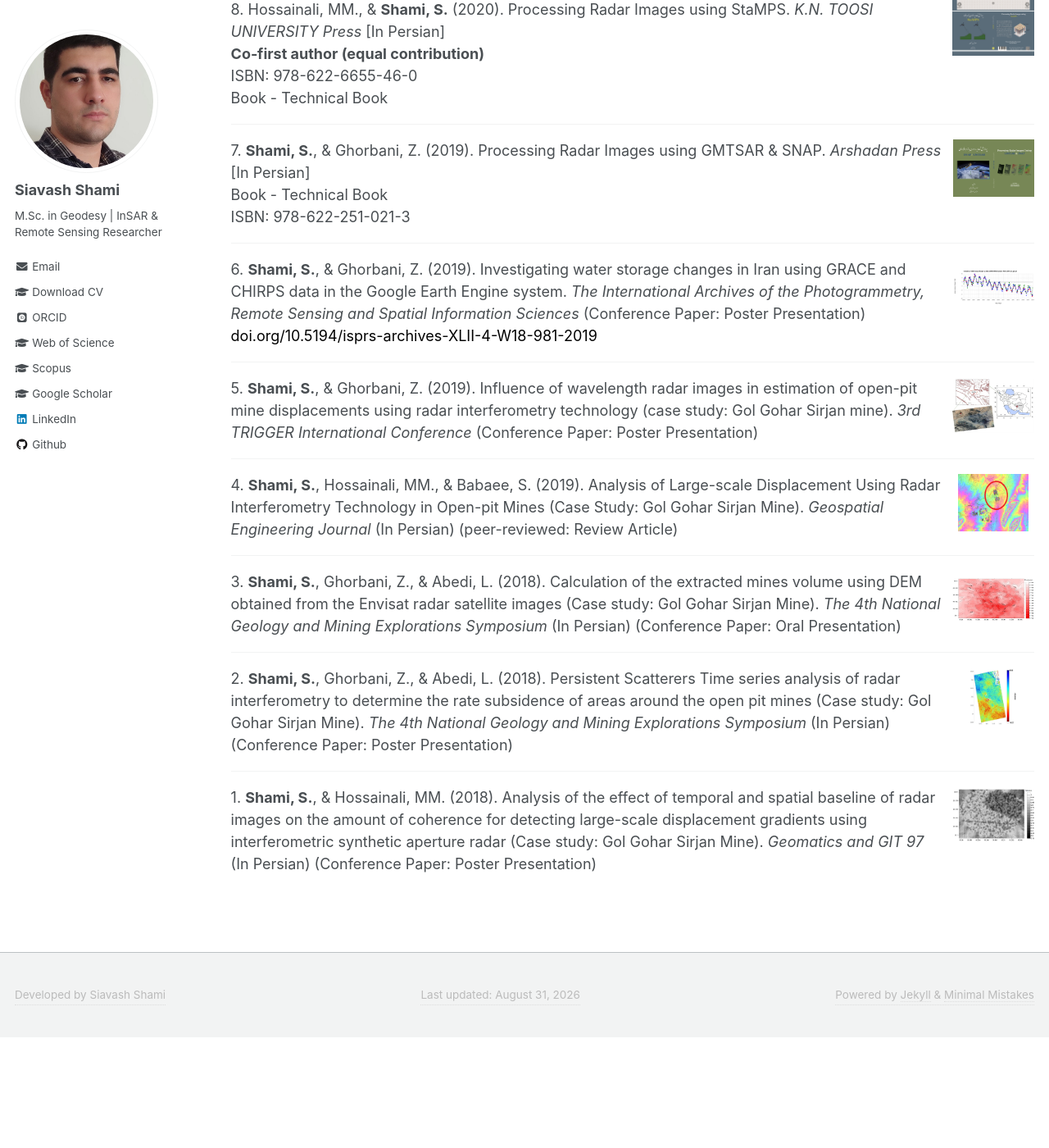
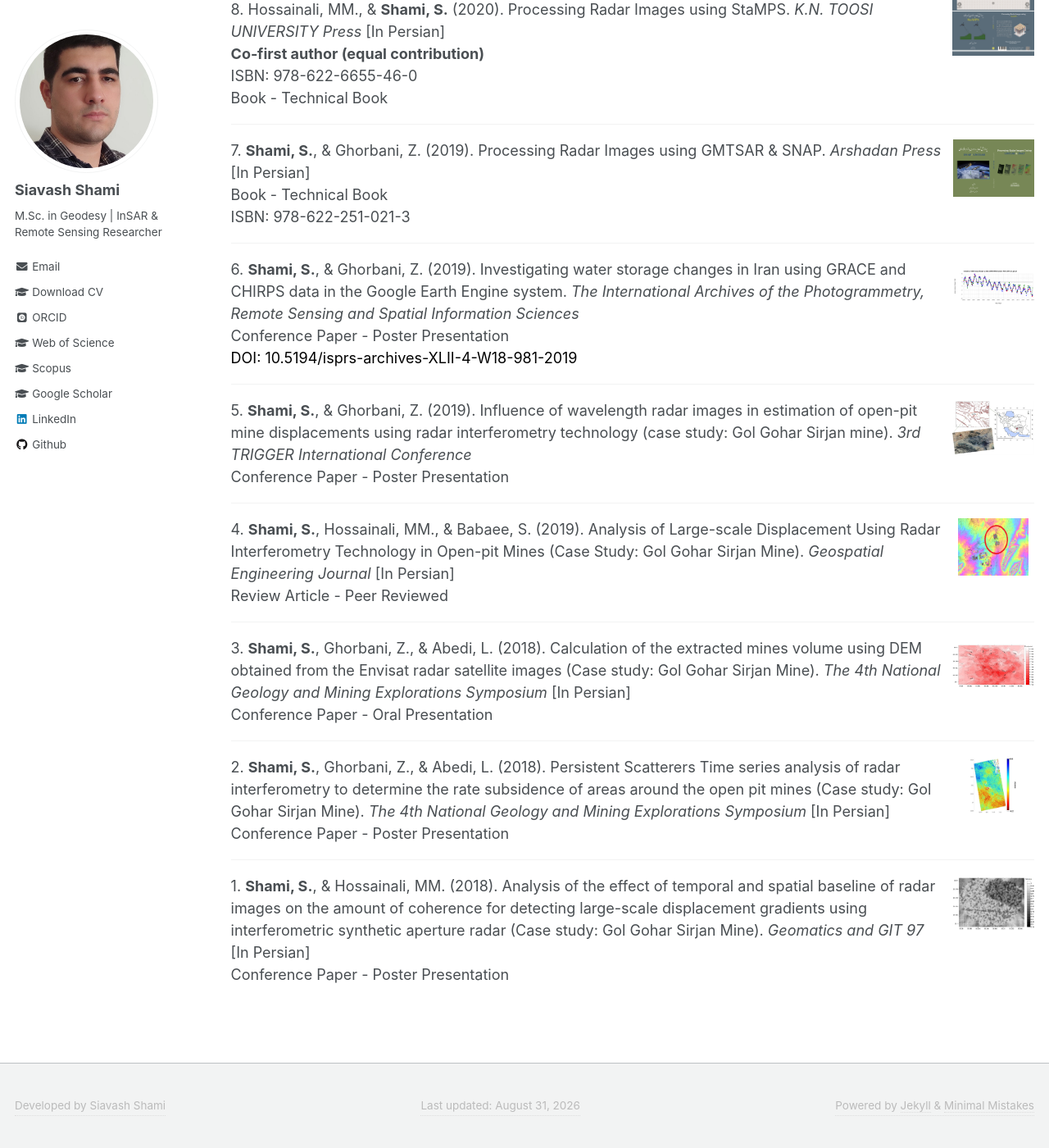
Before and after one commit to siavashshami/siavashshami.github.io, a Jekyll site: the page built from _pages/publications.md, in a window 1280 px wide and 1400 px high, scrolled down 1668 px. Shown: the whole window at 82% size. Built offline with Jekyll 4.4.1, drawn with Linux system fonts in a browser that asks for light colours; some web fonts are replaced; before the commit the page ends 2933 px from its top, so only the background shows below that.

Commit message:
Update publications.md

```diff
--- a/_pages/publications.md
+++ b/_pages/publications.md
@@ -28,14 +28,14 @@ author_profile: true
 ---
 <div class="pub-item" style="display: flex; align-items: flex-start; gap: 10px;"> <div class="pub-text" style="flex-grow: 1;"> 7. <strong>Shami, S.</strong>, & Ghorbani, Z. (2019). Processing Radar Images using GMTSAR & SNAP. <i>Arshadan Press</i> [In Persian]<br> Book - Technical Book <br>ISBN: 978-622-251-021-3<a target="_blank" style="text-decoration:none; color: blue;"></a>  </div> <div class="pub-image" style="flex-shrink: 0;"> <a target="_blank" rel="noopener noreferrer" style="display: inline-block;"> <img src="/images/7.png" alt="main_page_banner" style="height: 70px; width: 100px; max-width: 100%; object-fit: contain; display: block;" /> </a> </div> </div>
 ---
-<div class="pub-item" style="display: flex; align-items: flex-start; gap: 10px;"> <div class="pub-text" style="flex-grow: 1;"> 6. <strong>Shami, S.</strong>, & Ghorbani, Z. (2019). Investigating water storage changes in Iran using GRACE and CHIRPS data in the Google Earth Engine system. <i>The International Archives of the Photogrammetry, Remote Sensing and Spatial Information Sciences</i> (Conference Paper: Poster Presentation) <br> <a href="https://doi.org/10.5194/isprs-archives-XLII-4-W18-981-2019" target="_blank" style="text-decoration:none; color: black;">doi.org/10.5194/isprs-archives-XLII-4-W18-981-2019</a> </div> <div class="pub-image" style="flex-shrink: 0;"> <a target="_blank" rel="noopener noreferrer" style="display: inline-block;"> <img src="/images/6.png" alt="main_page_banner" style="height: 70px; width: 100px; max-width: 100%; object-fit: contain; display: block;" /> </a> </div> </div>
+<div class="pub-item" style="display: flex; align-items: flex-start; gap: 10px;"> <div class="pub-text" style="flex-grow: 1;"> 6. <strong>Shami, S.</strong>, & Ghorbani, Z. (2019). Investigating water storage changes in Iran using GRACE and CHIRPS data in the Google Earth Engine system. <i>The International Archives of the Photogrammetry, Remote Sensing and Spatial Information Sciences</i><br> Conference Paper - Poster Presentation<br> <a href="https://doi.org/10.5194/isprs-archives-XLII-4-W18-981-2019" target="_blank" style="text-decoration:none; color: black;">DOI: 10.5194/isprs-archives-XLII-4-W18-981-2019</a> </div> <div class="pub-image" style="flex-shrink: 0;"> <a target="_blank" rel="noopener noreferrer" style="display: inline-block;"> <img src="/images/6.png" alt="main_page_banner" style="height: 70px; width: 100px; max-width: 100%; object-fit: contain; display: block;" /> </a> </div> </div>
 ---
-<div class="pub-item" style="display: flex; align-items: flex-start; gap: 10px;"> <div class="pub-text" style="flex-grow: 1;"> 5. <strong>Shami, S.</strong>, & Ghorbani, Z. (2019). Influence of wavelength radar images in estimation of open-pit mine displacements using radar interferometry technology (case study: Gol Gohar Sirjan mine). <i>3rd TRIGGER International Conference</i> (Conference Paper: Poster Presentation) <br> <a target="_blank" style="text-decoration:none; color: blue;"></a> </div> <div class="pub-image" style="flex-shrink: 0;"> <a target="_blank" rel="noopener noreferrer" style="display: inline-block;"> <img src="/images/5.png" alt="main_page_banner" style="height: 70px; width: 100px; max-width: 100%; object-fit: contain; display: block;" /> </a> </div> </div>
+<div class="pub-item" style="display: flex; align-items: flex-start; gap: 10px;"> <div class="pub-text" style="flex-grow: 1;"> 5. <strong>Shami, S.</strong>, & Ghorbani, Z. (2019). Influence of wavelength radar images in estimation of open-pit mine displacements using radar interferometry technology (case study: Gol Gohar Sirjan mine). <i>3rd TRIGGER International Conference</i><br> Conference Paper - Poster Presentation<br> <a target="_blank" style="text-decoration:none; color: blue;"></a> </div> <div class="pub-image" style="flex-shrink: 0;"> <a target="_blank" rel="noopener noreferrer" style="display: inline-block;"> <img src="/images/5.png" alt="main_page_banner" style="height: 70px; width: 100px; max-width: 100%; object-fit: contain; display: block;" /> </a> </div> </div>
 ---
-<div class="pub-item" style="display: flex; align-items: flex-start; gap: 10px;"> <div class="pub-text" style="flex-grow: 1;"> 4. <strong>Shami, S.</strong>, Hossainali, MM., & Babaee, S. (2019). Analysis of Large-scale Displacement Using Radar Interferometry Technology in Open-pit Mines (Case Study: Gol Gohar Sirjan Mine). <i>Geospatial Engineering Journal</i> (In Persian) (peer-reviewed: Review Article) <br>  <a target="_blank" style="text-decoration:none; color: blue;"></a> </div> <div class="pub-image" style="flex-shrink: 0;"> <a target="_blank" rel="noopener noreferrer" style="display: inline-block;"> <img src="/images/4.png" alt="main_page_banner" style="height: 70px; width: 100px; max-width: 100%; object-fit: contain; display: block;" /> </a> </div> </div>
+<div class="pub-item" style="display: flex; align-items: flex-start; gap: 10px;"> <div class="pub-text" style="flex-grow: 1;"> 4. <strong>Shami, S.</strong>, Hossainali, MM., & Babaee, S. (2019). Analysis of Large-scale Displacement Using Radar Interferometry Technology in Open-pit Mines (Case Study: Gol Gohar Sirjan Mine). <i>Geospatial Engineering Journal</i> [In Persian]<br> Review Article - Peer Reviewed<br>  <a target="_blank" style="text-decoration:none; color: blue;"></a> </div> <div class="pub-image" style="flex-shrink: 0;"> <a target="_blank" rel="noopener noreferrer" style="display: inline-block;"> <img src="/images/4.png" alt="main_page_banner" style="height: 70px; width: 100px; max-width: 100%; object-fit: contain; display: block;" /> </a> </div> </div>
 ---
-<div class="pub-item" style="display: flex; align-items: flex-start; gap: 10px;"> <div class="pub-text" style="flex-grow: 1;"> 3. <strong>Shami, S.</strong>, Ghorbani, Z., & Abedi, L. (2018). Calculation of the extracted mines volume using DEM obtained from the Envisat radar satellite images (Case study: Gol Gohar Sirjan Mine). <i>The 4th National Geology and Mining Explorations Symposium</i> (In Persian) (Conference Paper: Oral Presentation) <br> <a style="text-decoration:none; color: blue;"></a> </div> <div class="pub-image" style="flex-shrink: 0;"> <a target="_blank" rel="noopener noreferrer" style="display: inline-block;"> <img src="/images/3.png" alt="main_page_banner" style="height: 70px; width: 100px; max-width: 100%; object-fit: contain; display: block;" /> </a> </div> </div>
+<div class="pub-item" style="display: flex; align-items: flex-start; gap: 10px;"> <div class="pub-text" style="flex-grow: 1;"> 3. <strong>Shami, S.</strong>, Ghorbani, Z., & Abedi, L. (2018). Calculation of the extracted mines volume using DEM obtained from the Envisat radar satellite images (Case study: Gol Gohar Sirjan Mine). <i>The 4th National Geology and Mining Explorations Symposium</i> [In Persian]<br> Conference Paper - Oral Presentation<br> <a style="text-decoration:none; color: blue;"></a> </div> <div class="pub-image" style="flex-shrink: 0;"> <a target="_blank" rel="noopener noreferrer" style="display: inline-block;"> <img src="/images/3.png" alt="main_page_banner" style="height: 70px; width: 100px; max-width: 100%; object-fit: contain; display: block;" /> </a> </div> </div>
 ---
-<div class="pub-item" style="display: flex; align-items: flex-start; gap: 10px;"> <div class="pub-text" style="flex-grow: 1;"> 2. <strong>Shami, S.</strong>, Ghorbani, Z., & Abedi, L. (2018). Persistent Scatterers Time series analysis of radar interferometry to determine the rate subsidence of areas around the open pit mines (Case study: Gol Gohar Sirjan Mine). <i>The 4th National Geology and Mining Explorations Symposium</i> (In Persian) (Conference Paper: Poster Presentation) <br> <a target="_blank" style="text-decoration:none; color: blue;"></a> </div> <div class="pub-image" style="flex-shrink: 0;"> <a target="_blank" rel="noopener noreferrer" style="display: inline-block;"> <img src="/images/2.png" alt="main_page_banner" style="height: 70px; width: 100px; max-width: 100%; object-fit: contain; display: block;" /> </a> </div> </div>
+<div class="pub-item" style="display: flex; align-items: flex-start; gap: 10px;"> <div class="pub-text" style="flex-grow: 1;"> 2. <strong>Shami, S.</strong>, Ghorbani, Z., & Abedi, L. (2018). Persistent Scatterers Time series analysis of radar interferometry to determine the rate subsidence of areas around the open pit mines (Case study: Gol Gohar Sirjan Mine). <i>The 4th National Geology and Mining Explorations Symposium</i> [In Persian]<br> Conference Paper - Poster Presentation<br> <a target="_blank" style="text-decoration:none; color: blue;"></a> </div> <div class="pub-image" style="flex-shrink: 0;"> <a target="_blank" rel="noopener noreferrer" style="display: inline-block;"> <img src="/images/2.png" alt="main_page_banner" style="height: 70px; width: 100px; max-width: 100%; object-fit: contain; display: block;" /> </a> </div> </div>
 ---
-<div class="pub-item" style="display: flex; align-items: flex-start; gap: 10px;"> <div class="pub-text" style="flex-grow: 1;"> 1. <strong>Shami, S.</strong>, & Hossainali, MM. (2018). Analysis of the effect of temporal and spatial baseline of radar images on the amount of coherence for detecting large-scale displacement gradients using interferometric synthetic aperture radar (Case study: Gol Gohar Sirjan Mine). <i>Geomatics and GIT 97</i> (In Persian) (Conference Paper: Poster Presentation) <br> </div> <div class="pub-image" style="flex-shrink: 0;"> <a target="_blank" rel="noopener noreferrer" style="display: inline-block;"> <img src="/images/1.png" alt="main_page_banner" style="height: 70px; width: 100px; max-width: 100%; object-fit: contain; display: block;" /> </a> </div> </div>
+<div class="pub-item" style="display: flex; align-items: flex-start; gap: 10px;"> <div class="pub-text" style="flex-grow: 1;"> 1. <strong>Shami, S.</strong>, & Hossainali, MM. (2018). Analysis of the effect of temporal and spatial baseline of radar images on the amount of coherence for detecting large-scale displacement gradients using interferometric synthetic aperture radar (Case study: Gol Gohar Sirjan Mine). <i>Geomatics and GIT 97</i> [In Persian]<br> Conference Paper - Poster Presentation<br> </div> <div class="pub-image" style="flex-shrink: 0;"> <a target="_blank" rel="noopener noreferrer" style="display: inline-block;"> <img src="/images/1.png" alt="main_page_banner" style="height: 70px; width: 100px; max-width: 100%; object-fit: contain; display: block;" /> </a> </div> </div>
```
